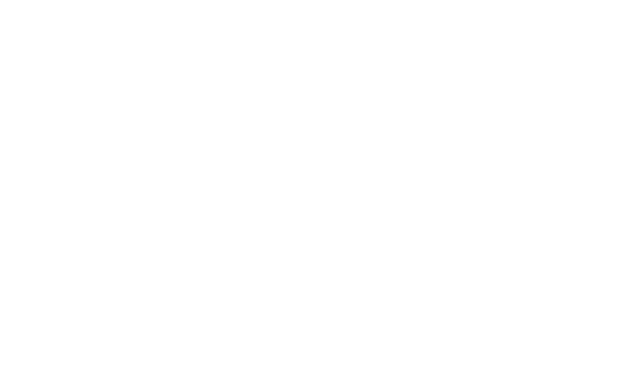
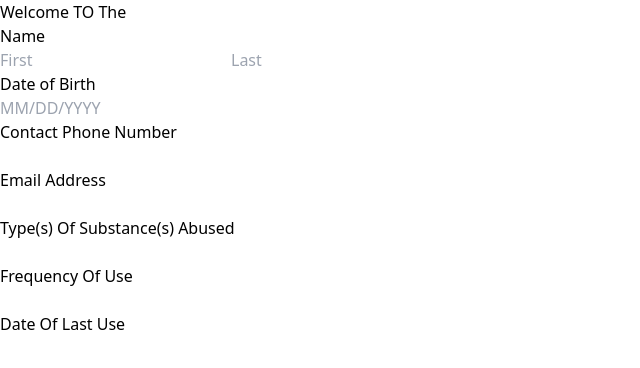
Before and after one commit to nikhil1105/HackathonProject, a React (Vite) app: page /register in a window 1280 px wide. Before the commit this address had no page. Shown: the top 368 px of the page, without its empty margins (0-640 px from the left). Built offline with nearby package versions, Linux system fonts and the light colour scheme.

Commit message:
registration page added

```diff
--- a/src/App.jsx
+++ b/src/App.jsx
@@ -1,6 +1,7 @@
 import {  } from "module";
 import { BrowserRouter,Routes , Route } from "react-router-dom";
 import Landing from "./componenets/landing";
+import { Registration } from "./componenets/registration";
 
 export default function App() {
   return (
@@ -8,6 +9,7 @@
     <BrowserRouter>
       <Routes>
         <Route path="landing" element={<Landing/>}/>
+        <Route path="register" element={<Registration/>}/>
 
       </Routes>
     </BrowserRouter>
--- /dev/null
+++ b/src/componenets/registration.jsx
@@ -0,0 +1,46 @@
+export const Registration = () => {
+  return (
+    <div className="main m-auto">
+      <div className="part1">
+        <h1>Welcome TO The </h1>
+      </div>
+      <div className="part2">
+        <label>Name</label>
+        <br />
+        <input type="text" name="" id="" placeholder="First" />
+        <input type="text" name="" id="" placeholder="Last" />
+        <br />
+        <label>Date of Birth</label>
+        <br />
+        <input type="text" name="" id="" placeholder="MM/DD/YYYY" />
+        <br />
+        <label>Contact Phone Number</label>
+        <br />
+        <input type="text" name="" id="" placeholder="" />
+        <br />
+        <label>Email Address</label>
+        <br />
+
+        <input type="text" name="" id="" placeholder="" />
+        <br />
+
+        <label>Type(s) Of Substance(s) Abused</label>
+        <br />
+
+        <input type="text" name="" id="" placeholder="" />
+        <br />
+        <label >Frequency Of Use</label><br />
+
+<input type="number" name="" id="" placeholder="" /><br />
+<label >Date Of Last Use</label><br />
+
+<input type="text" name="" id="" placeholder="" /><br />
+
+
+
+
+      </div>
+
+    </div>
+  );
+};
```
